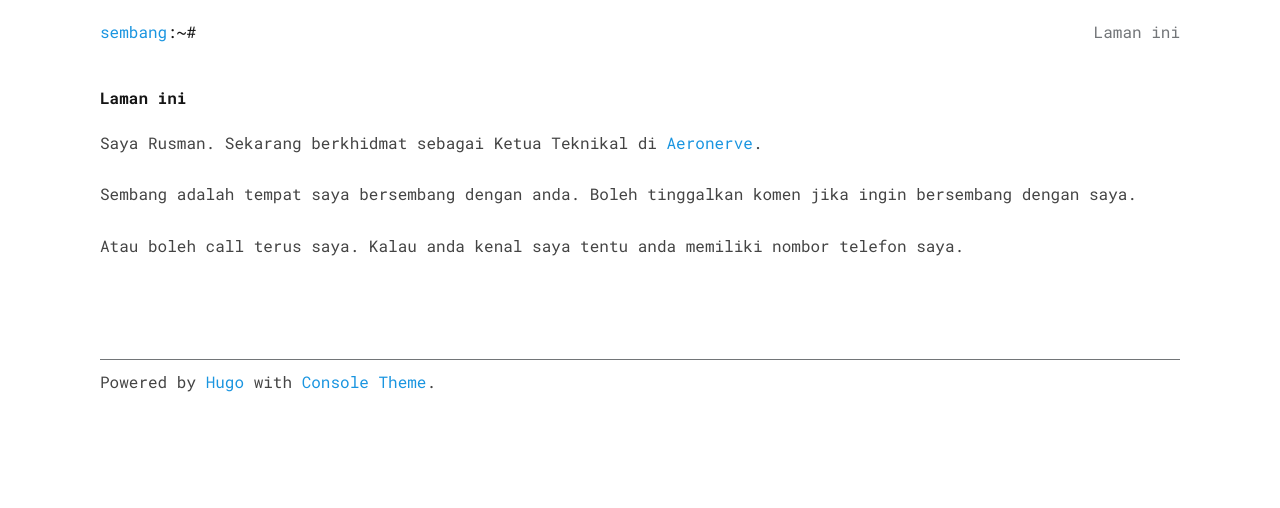
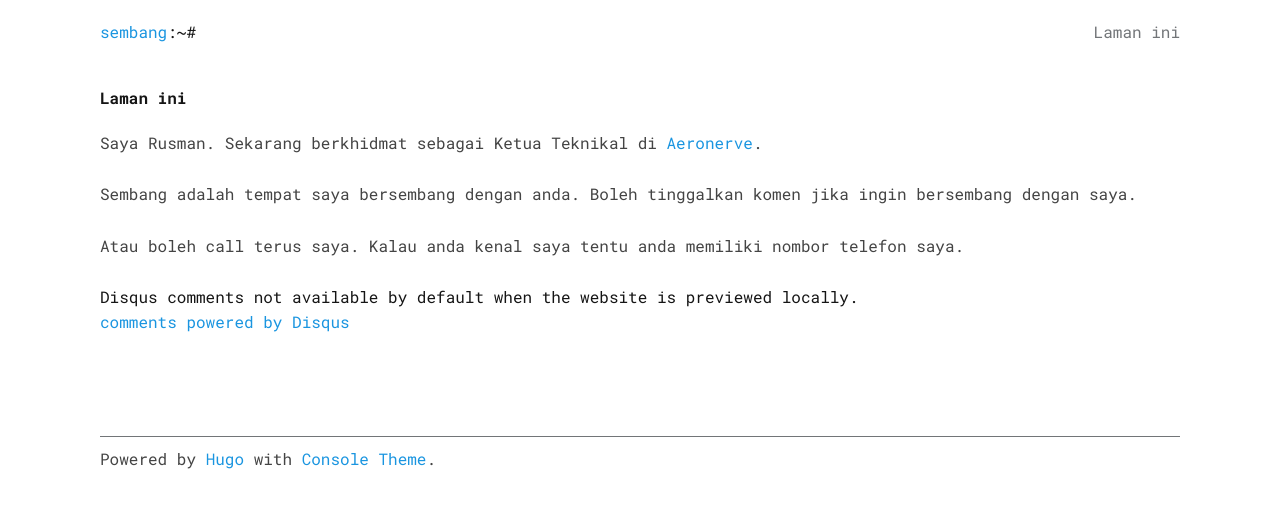
Before and after one commit to rsmn/rsmn.github.io, a plain HTML site: page about/index.html in a window 1280 px wide. Drawn offline with Linux system fonts and the light colour scheme.

Commit message:
quick push

```diff
--- a/about/index.html
+++ b/about/index.html
@@ -69,6 +69,26 @@ if (!doNotTrack) {
 <p>Sembang adalah tempat saya bersembang dengan anda. Boleh tinggalkan komen jika ingin bersembang dengan saya.</p>
 <p>Atau boleh call terus saya. Kalau anda kenal saya tentu anda memiliki nombor telefon saya.</p>
 
+<div id="disqus_thread"></div>
+<script type="application/javascript">
+    var disqus_config = function () {
+
+
+
+    };
+    (function() {
+        if (["localhost", "127.0.0.1"].indexOf(window.location.hostname) != -1) {
+            document.getElementById('disqus_thread').innerHTML = 'Disqus comments not available by default when the website is previewed locally.';
+            return;
+        }
+        var d = document, s = d.createElement('script'); s.async = true;
+        s.src = '//' + "rsmn-sembang" + '.disqus.com/embed.js';
+        s.setAttribute('data-timestamp', +new Date());
+        (d.head || d.body).appendChild(s);
+    })();
+</script>
+<noscript>Please enable JavaScript to view the <a href="https://disqus.com/?ref_noscript">comments powered by Disqus.</a></noscript>
+<a href="https://disqus.com" class="dsq-brlink">comments powered by <span class="logo-disqus">Disqus</span></a>
 
         <div class="footer">
     Powered by <a href="https://gohugo.io/">Hugo</a> with
```
